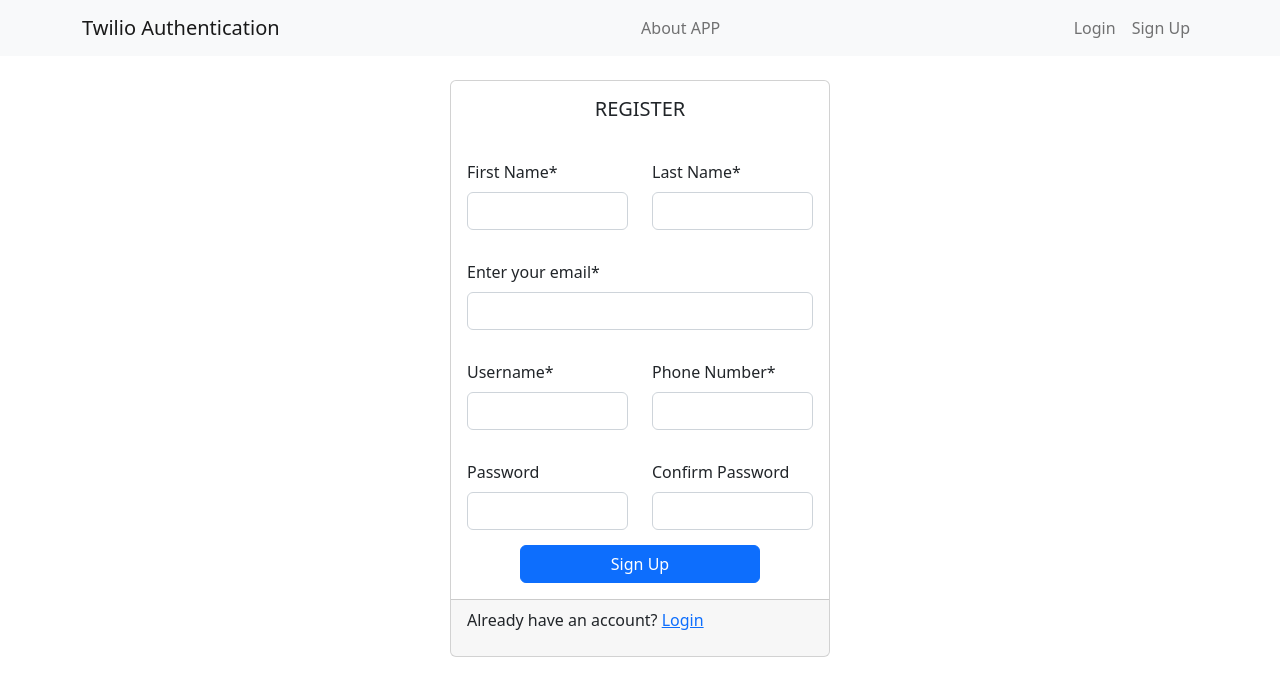
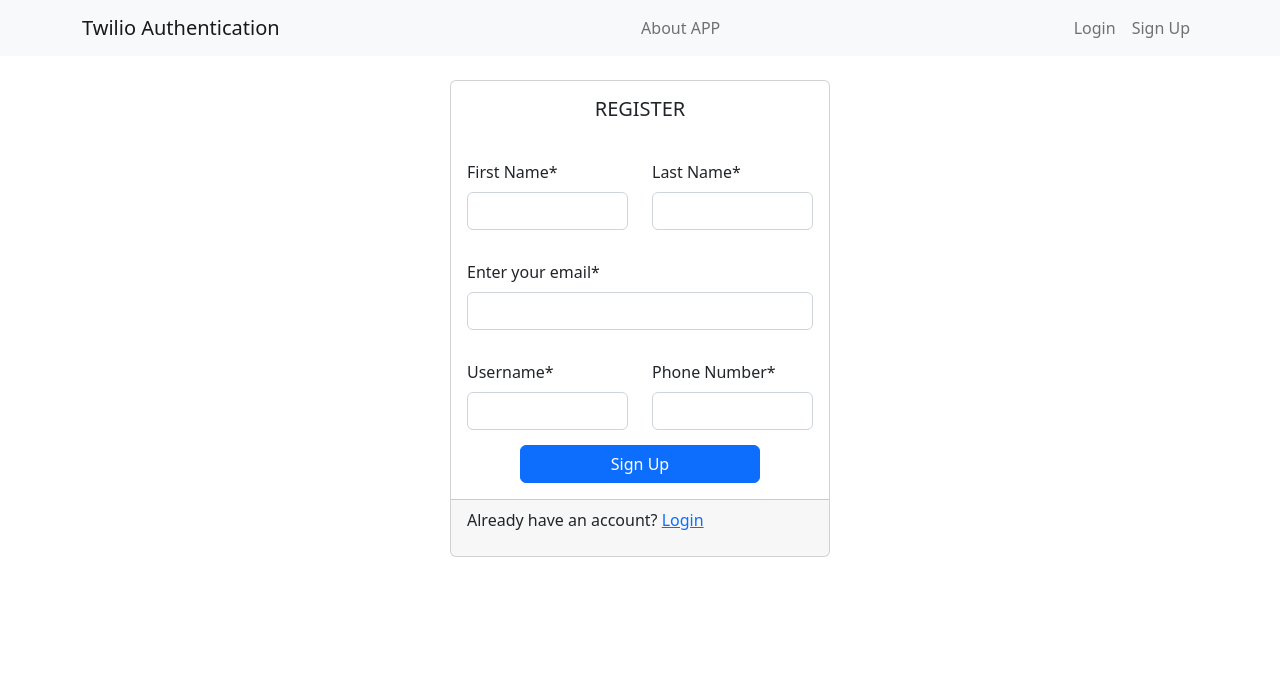
Before and after one commit to John-Kimani/twillo_OTP_web_app, a React (Vite) app in the folder client/twilio_OTP_authentication/: page /sign-up in a window 1280 px wide. Shown: the top 696 px of the page. Built offline with nearby package versions, Linux system fonts and the light colour scheme.

Commit message:
fix: remove password input

```diff
--- a/client/twilio_OTP_authentication/src/components/LoginEmail.jsx
+++ b/client/twilio_OTP_authentication/src/components/LoginEmail.jsx
@@ -7,20 +7,15 @@ import { Link } from 'react-router-dom';
 function LoginEmail() {
     const [formErrors, setFormErrors] = useState({});
     const emailField = useRef();
-    const passwordField = useRef();
 
     const onSubmit = (e) => {
         e.preventDefault();
         const email = emailField.current.value;
-        const password = passwordField.current.value;
 
         const errors = {};
 
         if(!email){
             errors.email = 'Email must not be empty.';
-        }
-        if (!password){
-            errors.password = 'Password must not be empty.'
         }
 
         setFormErrors(errors);
@@ -33,10 +28,9 @@ function LoginEmail() {
     return (
         <main className='container container-fluid'>
             <div className="row align-items-center">
-                <h3 className='text-center'>Login</h3>
+                <h3 className='text-center'>Login With Email</h3>
                 <Form onSubmit={onSubmit}>
-                    <InputField name='email' label='Email' type='email' error={formErrors.email} fieldRef={emailField} autoFocus/>
-                    <InputField name='password' label='Password' type='password' error={formErrors.password} fieldRef={passwordField}/>
+                    <InputField name='email' label='Email*' type='email' error={formErrors.email} fieldRef={emailField} autoFocus/>
                     <div className="text-center">
                     <Button variant='primary' type='submit' style={{ width: '20rem'}}>Login</Button>
                     </div>
--- a/client/twilio_OTP_authentication/src/components/LoginPhone.jsx
+++ b/client/twilio_OTP_authentication/src/components/LoginPhone.jsx
@@ -7,23 +7,15 @@ import { Link } from 'react-router-dom';
 function LoginPhone() {
     const [formErrors, setFormErrors] = useState({});
     const phoneNumberField = useRef();
-    const passwordField = useRef();
 
     const onSubmit = (e) => {
         e.preventDefault();
         const phone_number = phoneNumberField.current.value;
-        const password = passwordField.current.value;
 
         const errors = {};
 
         if(!phone_number){
             errors.phone_number = 'Phone Number must not be empty.';
-        }
-        // if(phone_number.length < 1 || phone_number.length > 10){
-        //     errors.phone_number = 'Please provide a valid phone number'
-        // }
-        if (!password){
-            errors.password = 'Password must not be empty.'
         }
 
         setFormErrors(errors);
@@ -38,8 +30,7 @@ function LoginPhone() {
             <div className="row align-items-center">
                 <h3 className='text-center'>Login with Phone</h3>
                 <Form onSubmit={onSubmit}>
-                    <InputField name='email' label='Phone Number' type='number' error={formErrors.phone_number} fieldRef={phoneNumberField} autoFocus/>
-                    <InputField name='password' label='Password' type='password' error={formErrors.password} fieldRef={passwordField}/>
+                    <InputField name='phone_number' label='Phone Number*' type='tel' placeholder='format: 0710200300' error={formErrors.phone_number} fieldRef={phoneNumberField} autoFocus/>
                     <div className="text-center">
                     <Button variant='primary' type='submit' style={{ width: '20rem'}}>Login</Button>
                     </div>
--- a/client/twilio_OTP_authentication/src/screens/Register.jsx
+++ b/client/twilio_OTP_authentication/src/screens/Register.jsx
@@ -12,8 +12,6 @@ function Register() {
     const lastNameField = useRef();
     const userNameField = useRef();
     const emailField = useRef();
-    const passwordField = useRef();
-    const password2Field = useRef();
     const phoneNumberField = useRef();
 
     const onSubmit = (e) => {
@@ -24,13 +22,7 @@ function Register() {
         const username = userNameField.current.value;
         const email = emailField.current.value;
         const phone_number = phoneNumberField.current.value;
-        const password = passwordField.current.value;
-        const password2 = password2Field.current.value;
 
-
-        if (passwordField.current.value !== password2Field.current.value) {
-            setFormErrors({ password2: "Passwords don't match" })
-        } else {
         const errors = {};
 
         if (!first_name) {
@@ -49,12 +41,6 @@ function Register() {
         if (!phone_number) {
             errors.phone_number = 'Phone is required'
         }
-            if(!password){
-                errors.password ='Password should not be blank'
-            }
-            if(!password2){
-                errors.password2 ='Confirm should not be blank'
-            }
 
         setFormErrors(errors);
         if (Object.keys(errors).length > 0) {
@@ -62,7 +48,6 @@ function Register() {
         }
 
         console.log(`You have entered: FN ${first_name}, LN ${last_name}, UN ${username}, EM ${email}, PN ${phone_number}`)
-        }
 
     }
     return (
@@ -89,17 +74,7 @@ function Register() {
                                         <InputField name='username' label='Username*' type='text' error={formErrors.username} fieldRef={userNameField} />
                                     </div>
                                     <div className="col">
-                                        <InputField name='phone_number' label='Phone Number*' type='number' error={formErrors.phone_number} fieldRef={phoneNumberField} />
-                                    </div>
-                                </div>
-
-
-                                <div className="row">
-                                    <div className="col">
-                                        <InputField name='password' label='Password' type='password' error={formErrors.password} fieldRef={passwordField} />
-                                    </div>
-                                    <div className="col">
-                                        <InputField name='password2' label='Confirm Password' type='password' error={formErrors.password2} fieldRef={password2Field} />
+                                        <InputField name='phone_number' label='Phone Number*' type='tel' error={formErrors.phone_number} fieldRef={phoneNumberField} />
                                     </div>
                                 </div>
 
```
Lines whose indentation alone changed are shown as unchanged.
